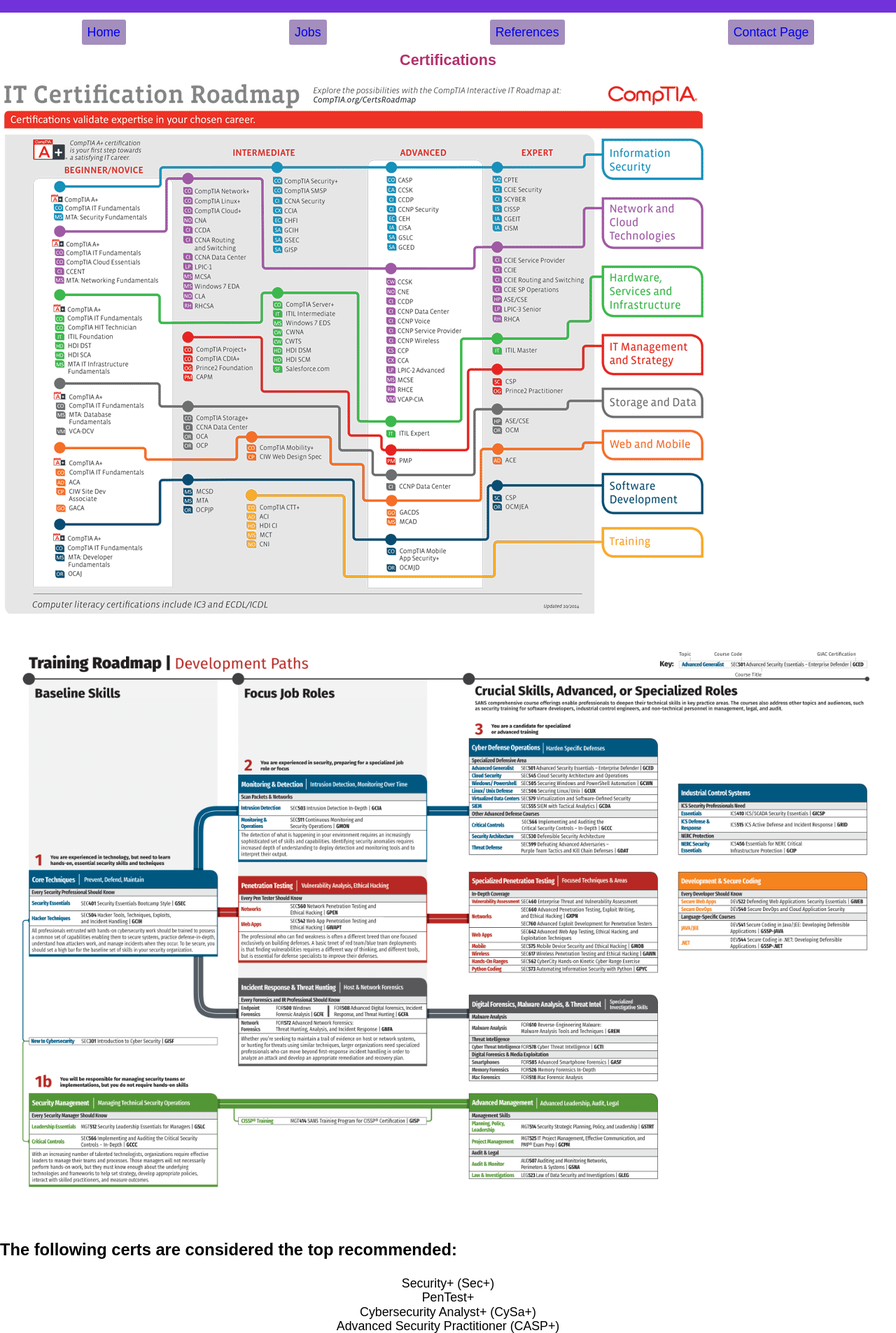
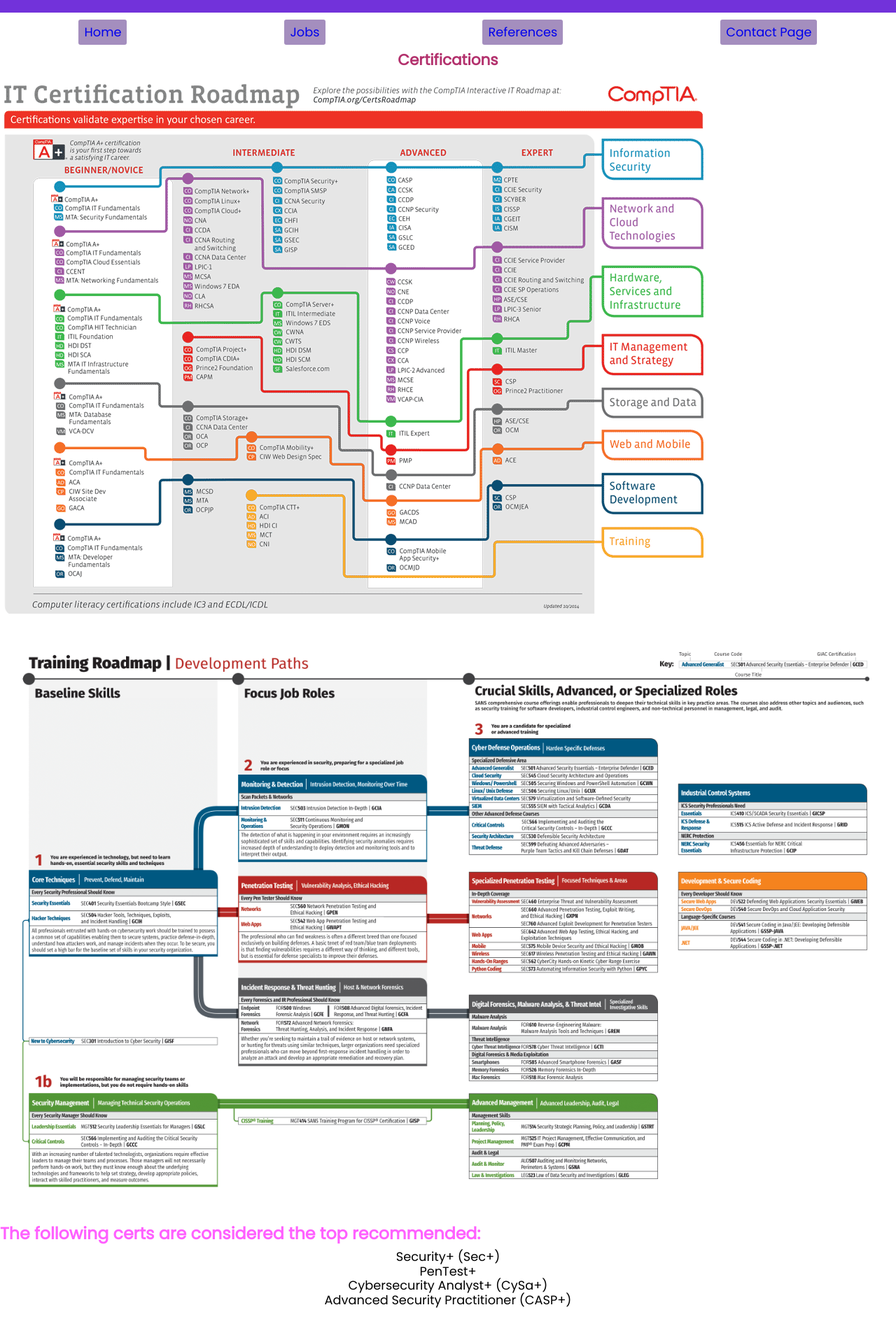
Before and after one commit to sabi-coder/capstone, a plain HTML site: page References/index.html in a window 1280 px wide. Shown: the part 119-2024 px from the top of the page at 70% size. After the commit the page ends 1989 px from the top, so only its background shows below. Drawn offline with nearby package versions, Linux system fonts and the light colour scheme.

```diff
--- a/style.css
+++ b/style.css
@@ -7,7 +7,7 @@
 }
 
 body {
-  font-family: "PT Sans", sans-serif;
+  font-family: "Poppins", sans-serif;
   font-size: 10px;
   height: 100vh;
 }
@@ -25,7 +25,9 @@
 }
 
 h3 {
+  color: rgba(255, 0, 255, 0.623);
   font-size: 2.369em;
+  margin: 0;
 }
 
 li,
```
